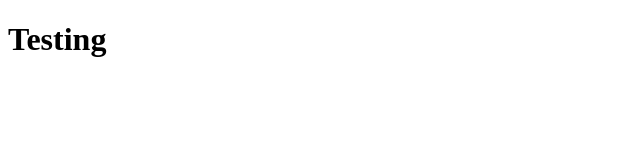
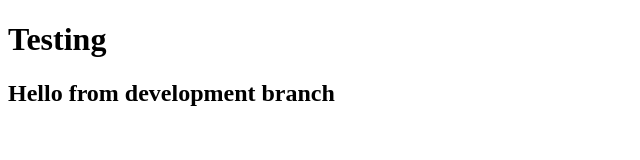
Before and after one commit to AsyrafHussin/TestingRepo, a plain HTML site: page index.html in a window 1280 px wide. Shown: the whole page, without its empty margins (0-640 px from the left). Drawn offline with Linux system fonts and the light colour scheme.

Commit message:
Update index file

```diff
--- a/index.html
+++ b/index.html
@@ -7,6 +7,7 @@
 
 <body>
   <h1>Testing</h1>
+  <h2>Hello from development branch</h2>
 </body>
 
 </html>
```
